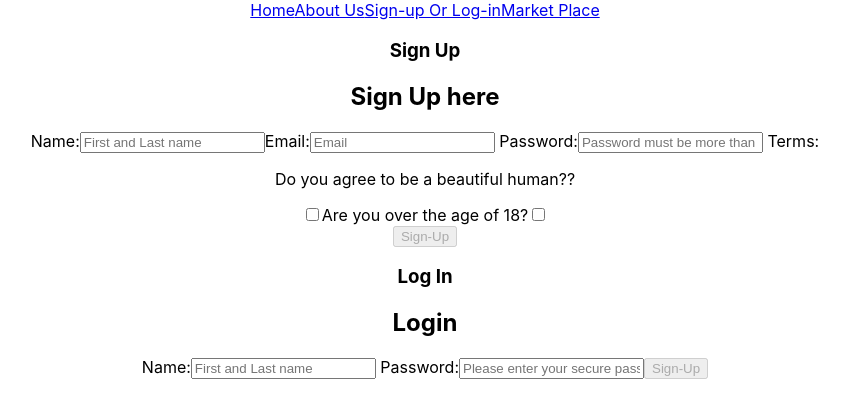
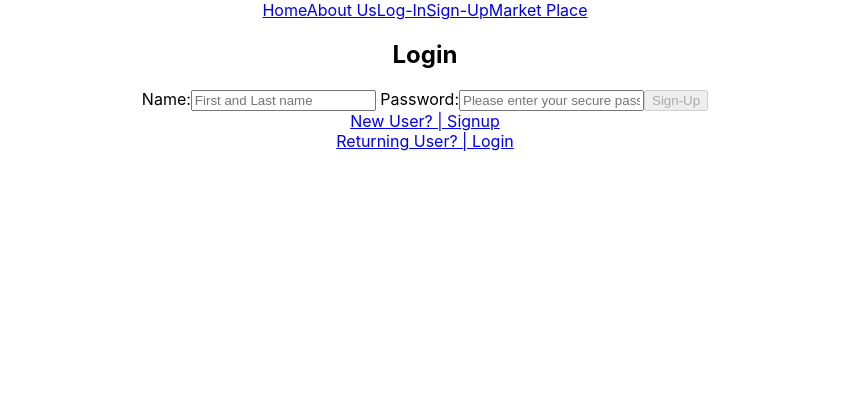
Before and after one commit to african-market-allstars/front-end, a React (Create React App) app in the folder front-end/: page /login in a window 1280 px wide. Shown: the top 418 px of the page, without its empty margins (215-1064 px from the left). Built offline with nearby package versions, Linux system fonts and the light colour scheme.

Commit message:
Login + Signup user can toggle between these forms

```diff
--- a/front-end/src/App.js
+++ b/front-end/src/App.js
@@ -3,7 +3,7 @@ import { Route, Link, Switch } from 'react-router-dom'
 import logo from './logo.svg';
 import './App.css';
 // ashley
-import LogIn from './Components/Log-in'
+import UserForms from './Components/UserForms'
 
 // already merged with main
 import PrivateRoute from './Components/PrivateRoute'
@@ -18,7 +18,8 @@ function App() {
       <nav>
         <Link to='/'>Home</Link>
         <Link to='/about'>About Us</Link>
-        <Link to='/login'>Sign-up Or Log-in</Link>
+        <Link to='/login'>Log-In</Link>
+        <Link to='/login/newuser'>Sign-Up</Link>
         <Link to='/shop'>Market Place</Link>
       </nav>
       <Switch>
@@ -29,7 +30,7 @@ function App() {
           <About />
         </Route> */}
         <Route path='/login'>
-          <LogIn />
+          <UserForms />
         </Route>
         {/* <Route path='/shop'>
           <Shop />
--- a/front-end/src/Components/Log-in.js
+++ /dev/null
@@ -1,22 +0,0 @@
-import React from "react";
-import SignupForm from "./SignupForm";
-import LoginForm from "./LoginForm"
-
-
-export default function LogIn() {
-
-
-  return (
-    <section className="UserForms">
-    <div>
-      <h3>Sign Up</h3>
-      <SignupForm/>
-    </div>
-     <div>
-     <h3>Log In</h3>
-     <LoginForm
-     />
-   </div>
-   </section>
-  );
-}
--- /dev/null
+++ b/front-end/src/Components/UserForms.js
@@ -0,0 +1,29 @@
+import React from "react";
+import SignupForm from "./SignupForm";
+import LoginForm from "./LoginForm"
+import { Route , NavLink , Switch} from "react-router-dom"
+
+export default function LogIn() {
+
+
+  return (
+    <section className="UserForms">
+      <Switch>
+        <Route path="/login/newuser">
+          <div>
+            <SignupForm/>
+          </div>
+        </Route>
+
+        <Route path="/login">
+          <div>
+            <LoginForm/>
+          </div>
+        </Route>
+      </Switch>
+   <NavLink to ="/login/newuser">New User? | Signup</NavLink>
+   <br></br>
+   <NavLink to ="/login">Returning User? | Login</NavLink>
+   </section>
+  );
+}
```
Also changed, not shown: front-end/src/Components/Login.js (deleted, +0 -74 lines).
